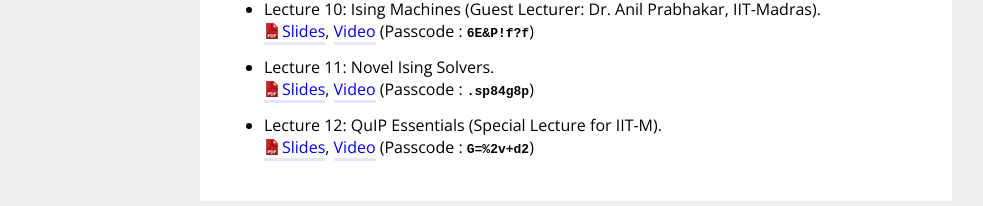
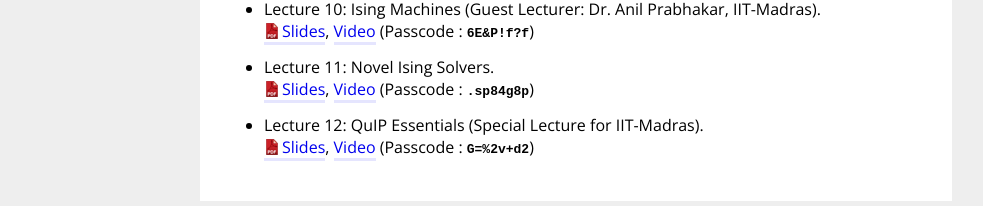
Before and after one commit to bernalde/QuIP, a Jekyll site: the page built from lecture.md, in a window 1280 px wide. Shown: the part 740-946 px from the top of the page, without its empty margins (64-1047 px from the left). Built offline with Jekyll 4.4.1, drawn with Linux system fonts in a browser that asks for light colours.

Commit message:
Update lecture.md

```diff
--- a/lecture.md
+++ b/lecture.md
@@ -69,7 +69,7 @@ Here you can access all the lecture slides and videos.
 [Video](https://cmu.zoom.us/rec/share/B697RHzL0wXG-adyOzBSv-gNbhC9pYTclFFXSnj8V8xgy8CEDzES2mxVNxnjpxtz.pVWEuw0iXQt5ybvG)
 (Passcode : <kbd><strong>.sp84g8p</strong></kbd>)
 
-- Lecture 12: QuIP Essentials (Special Lecture for IIT-M).<br>
+- Lecture 12: QuIP Essentials (Special Lecture for IIT-Madras).<br>
 <a href="slides/47-779 Lecture 12 - QuIPEssentials.pdf" download>Slides</a>,
 [Video](https://cmu.zoom.us/rec/share/R3_68iVlFtMYOCXoFoY3n-NKov1UTUCDf7vaWrQP6ly5Xas-PkUnSNnh_cucuIoT.phUTZSOuV6xEC9-V)
 (Passcode : <kbd><strong>G=%2v+d2</strong></kbd>)
```
